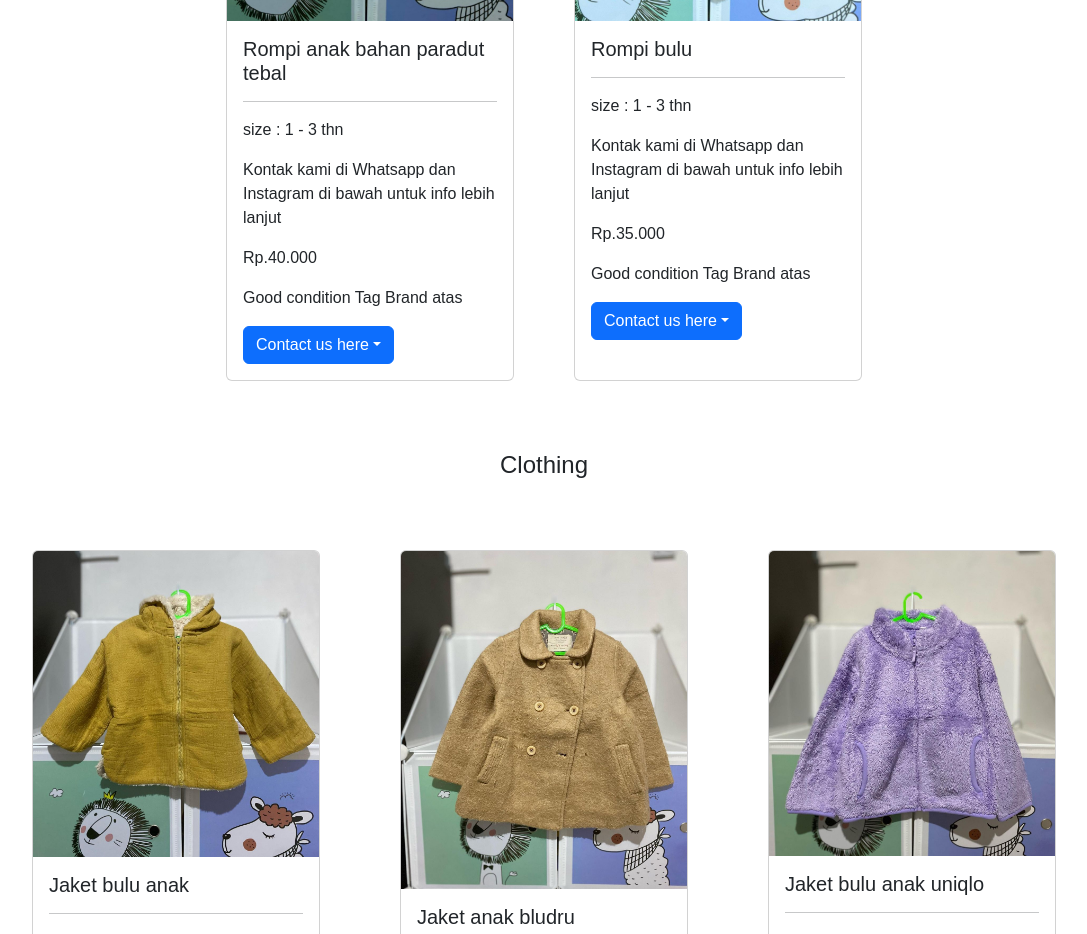
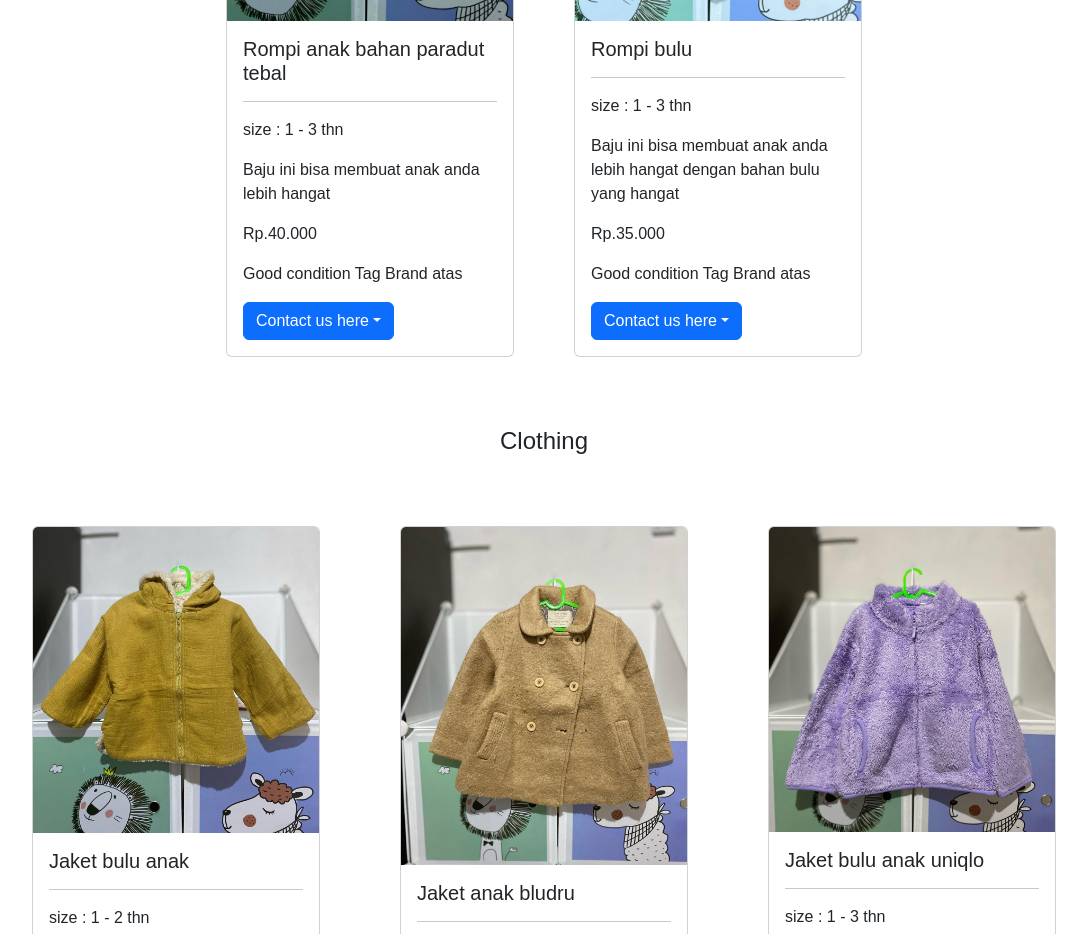
Before and after one commit to muhamadafif83/ProjectSidang, a React (Create React App) app: page /product in a window 1280 px wide. Shown: the part 1040-1974 px from the top of the page, without its empty margins (96-1183 px from the left). Built offline with nearby package versions, Linux system fonts and the light colour scheme.

Commit message:
final 2.1

```diff
--- a/src/MainPage/product/productData.js
+++ b/src/MainPage/product/productData.js
@@ -5,8 +5,8 @@ const data = [
     title: "Rompi anak bahan paradut tebal",
     size: "size : 1 - 3 thn",
     harga: "Rp.40.000",
-      condition: 'Good condition Tag Brand atas',
-      desc: "Kontak kami di Whatsapp dan Instagram di bawah untuk info lebih lanjut",
+    condition: "Good condition Tag Brand atas",
+    desc: "Baju ini bisa membuat anak anda lebih hangat ",
   },
   {
     id: "2",
@@ -14,8 +14,8 @@ const data = [
     title: "Rompi bulu",
     size: "size : 1 - 3 thn",
     harga: "Rp.35.000",
-      condition: 'Good condition Tag Brand atas',
-      desc: "Kontak kami di Whatsapp dan Instagram di bawah untuk info lebih lanjut",
+    condition: "Good condition Tag Brand atas",
+    desc: "Baju ini bisa membuat anak anda lebih hangat dengan bahan bulu yang hangat",
   },
 ];
 
```
Lines whose indentation alone changed are shown as unchanged.
